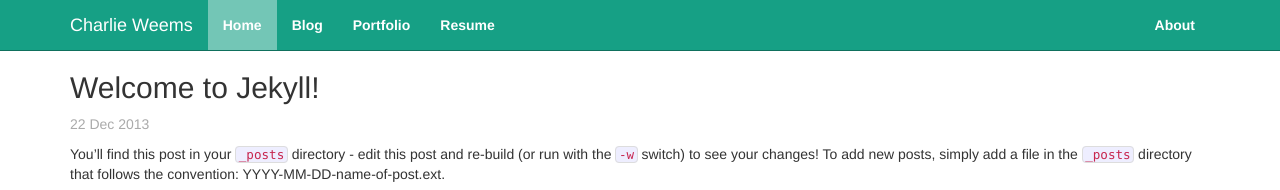
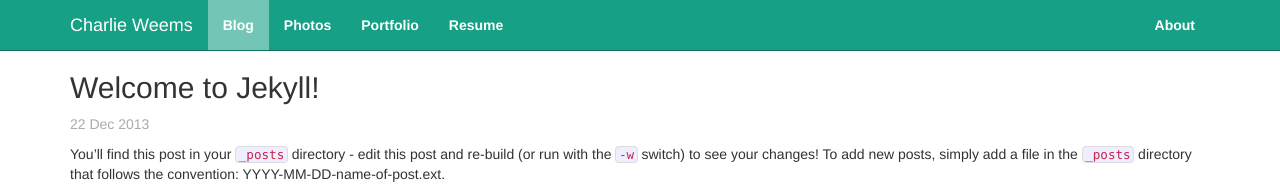
Before and after one commit to cweems/cweems.github.io, a Jekyll site: the page built from _posts/2013-12-22-welcome-to-jekyll.markdown, in a window 1280 px wide. Shown: the top 190 px of the page. Built offline with Jekyll 4.4.1, drawn with Linux system fonts in a browser that asks for light colours; nearby versions of some CDN libraries; Markdown is read by kramdown in place of the engine named in the settings.

Commit message:
Bring everything up to date

```diff
--- a/_layouts/default.html
+++ b/_layouts/default.html
@@ -42,8 +42,8 @@
                         <!-- Collect the nav links, forms, and other content for toggling -->
               <div class="collapse navbar-collapse" id="bs-example-navbar-collapse-1">
                 <ul class="nav navbar-nav">
-                  <li class="active"><a href="#">Home</a></li>
-                  <li><a href="blog.html">Blog</a></li>
+                  <li class="active"><a href="#">Blog</a></li>
+                  <li><a href="blog.html">Photos</a></li>
                   <li><a href="#">Portfolio</a></li>
                   <li><a href="#">Resume</a></li>
                 </ul>
```
Also changed, not shown: 1 other file.
